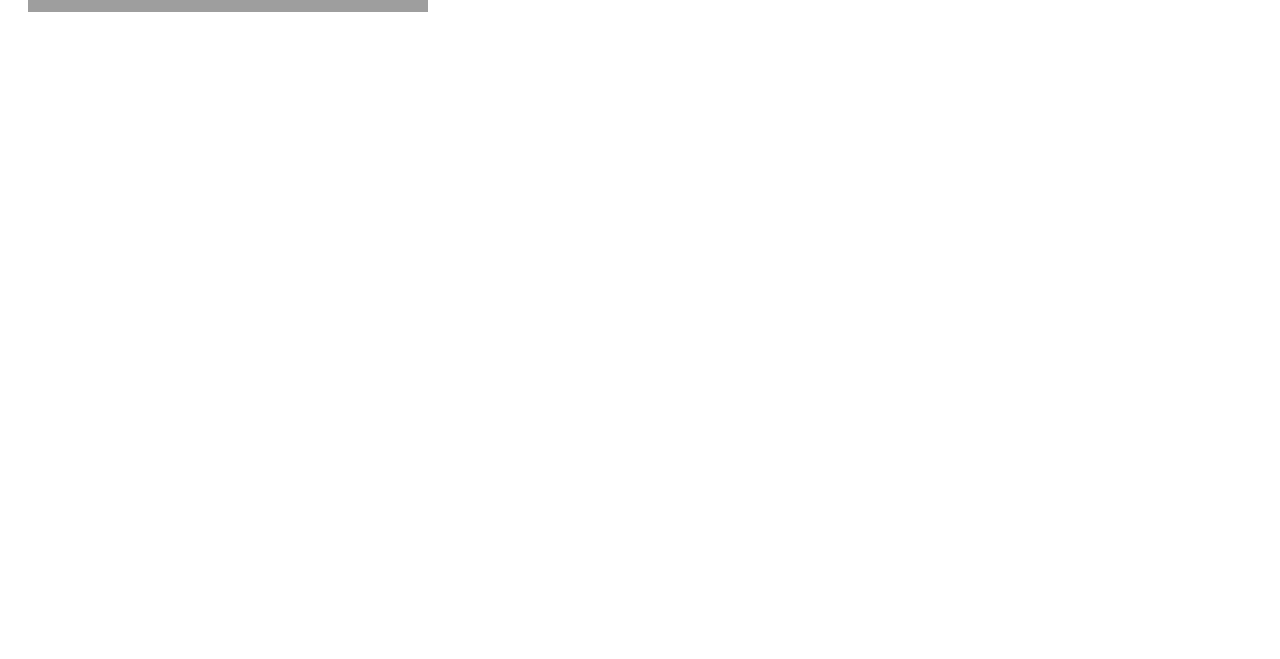
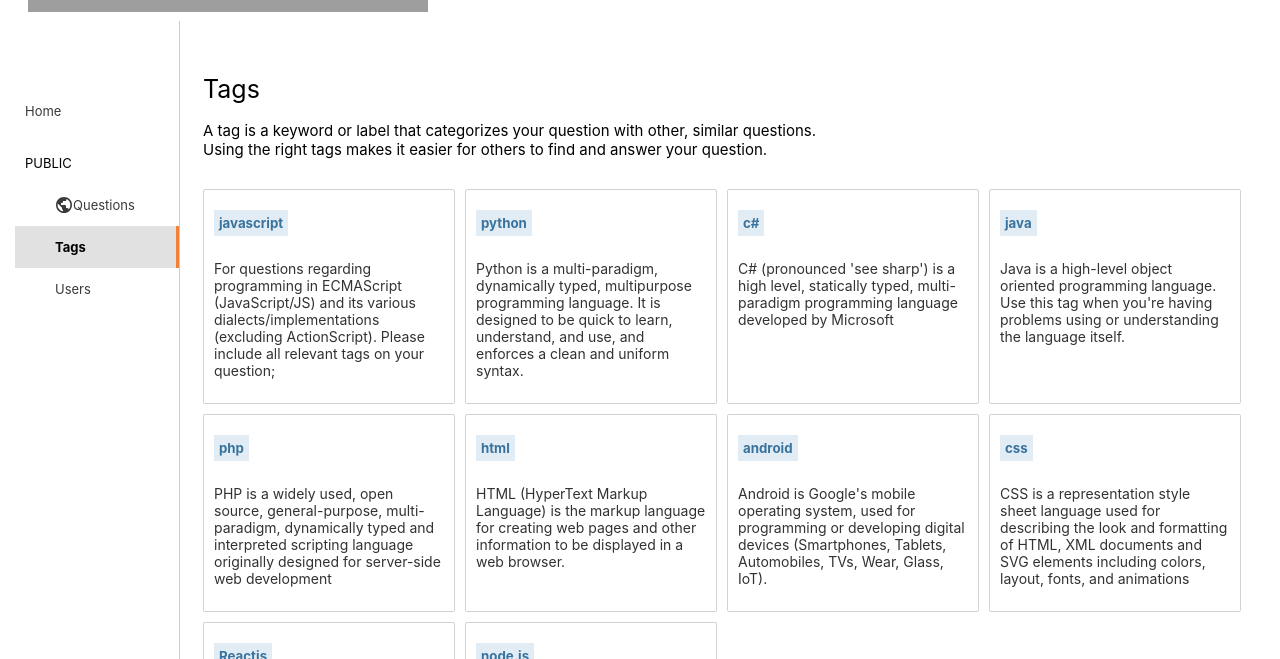
Before and after one commit to arjunn881/stackoverflow, a React (Create React App) app in the folder client/: page /Tags in a window 1280 px wide. Shown: the part 293-952 px from the top of the page. Before the commit the page ends 800 px from the top, so only its background shows below. Built offline with nearby package versions, Linux system fonts and the light colour scheme; grey boxes are pictures that could not be loaded.

Commit message:
04/08 23:16

```diff
--- a/client/src/AllRoutes.jsx
+++ b/client/src/AllRoutes.jsx
@@ -5,6 +5,7 @@ import { Auth } from "./pages/Auth/Auth";
 import { Questions } from "./pages/Questions/Questions";
 import { AskQuestion } from "./pages/AskQuestion/AskQuestion";
 import { DisplayQuestion } from "./pages/Questions/DisplayQuestion";
+import { Tags } from "./pages/Tags/Tags";
 
 export const AllRoutes = () => {
   return (
@@ -14,6 +15,7 @@ export const AllRoutes = () => {
       <Route path="/Questions" element={<Questions />} />
       <Route path="/AskQuestion" element={<AskQuestion />} />
       <Route path={`/Questions/:id`} element={<DisplayQuestion />} />
+      <Route path='/Tags' element={<Tags/>} />
     </Routes>
   );
 };
--- a/client/src/components/leftbar/Leftbar.jsx
+++ b/client/src/components/leftbar/Leftbar.jsx
@@ -31,7 +31,7 @@ export const Leftbar = () => {
             <p>Tags</p>
           </NavLink>
           <NavLink
-            to="/Tags"
+            to="/Users"
             className="side-nav-links"
             activeClassName="active"
             style={{ paddingLeft: "40px" }}
--- /dev/null
+++ b/client/src/pages/Tags/Tags.css
@@ -0,0 +1,34 @@
+.tags-h1{
+    margin-top: 30px;
+    font-weight: 400;
+}
+.tags-p{
+    margin: 0px;
+    font-size: 15px;
+}
+
+.tags-list-container{
+    padding: 30px 0px;
+    display: grid;
+    grid-template-columns: repeat(auto-fill, minmax(200px,1fr));
+    gap: 10px;
+}
+.tag{
+    padding: 10px;
+    border: solid 1px #d2d2d2;
+    border-radius: 2px;
+}
+
+.tag h5{
+    display: inline-block;
+    margin: 10px 0px;
+    padding: 5px 5px;
+    background-color:#e1ecf4 ;
+    color:#39739d;
+}
+
+.tag p{
+    font-size: 14px;
+    color:#323232;
+    line-height: 17px;
+}
--- /dev/null
+++ b/client/src/pages/Tags/Tags.jsx
@@ -0,0 +1,93 @@
+import React from "react";
+import { Leftbar } from "../../components/leftbar/Leftbar";
+import { TagsList } from "./TagsList";
+import "./Tags.css";
+
+export const Tags = () => {
+  const tagsList = [
+    {
+      id: 1,
+      tagName: "javascript",
+      tagDesc:
+        "For questions regarding programming in ECMAScript (JavaScript/JS) and its various dialects/implementations (excluding ActionScript). Please include all relevant tags on your question;",
+    },
+    {
+      id: 2,
+      tagName: "python",
+      tagDesc:
+        "Python is a multi-paradigm, dynamically typed, multipurpose programming language. It is designed to be quick to learn, understand, and use, and enforces a clean and uniform syntax.",
+    },
+    {
+      id: 3,
+      tagName: "c#",
+      tagDesc:
+        "C# (pronounced 'see sharp') is a high level, statically typed, multi-paradigm programming language developed by Microsoft",
+    },
+    {
+      id: 4,
+      tagName: "java",
+      tagDesc:
+        "Java is a high-level object oriented programming language. Use this tag when you're having problems using or understanding the language itself. ",
+    },
+    {
+      id: 5,
+      tagName: "php",
+      tagDesc:
+        "PHP is a widely used, open source, general-purpose, multi-paradigm, dynamically typed and interpreted scripting language originally designed for server-side web development",
+    },
+    {
+      id: 6,
+      tagName: "html",
+      tagDesc:
+        "HTML (HyperText Markup Language) is the markup language for creating web pages and other information to be displayed in a web browser.",
+    },
+    {
+      id: 7,
+      tagName: "android",
+      tagDesc:
+        "Android is Google's mobile operating system, used for programming or developing digital devices (Smartphones, Tablets, Automobiles, TVs, Wear, Glass, IoT).",
+    },
+    {
+      id: 8,
+      tagName: "css",
+      tagDesc:
+        "CSS is a representation style sheet language used for describing the look and formatting of HTML, XML documents and SVG elements including colors, layout, fonts, and animations",
+    },
+    {
+      id: 9,
+      tagName: "Reactjs",
+      tagDesc:
+        "React is a JavaScript library for building user interfaces. It uses a declarative, component-based paradigm and aims to be both efficient and flexible.",
+    },
+    {
+      id: 10,
+      tagName: "node.js",
+      tagDesc:
+        "Node.js is an event-based, non-blocking, asynchronous I/O runtime that uses Google's V8 JavaScript engine and libuv library. ",
+    },
+  ];
+
+  return (
+    <div className="home-container-1">
+      <Leftbar />
+
+      <div className="home-container-2">
+        <h1 className="tags-h1">Tags</h1>
+        <p className="tags-p">
+          A tag is a keyword or label that categorizes your question with other,
+          similar questions.
+        </p>
+        <p className="tags-p">
+          Using the right tags makes it easier for others to find and answer
+          your question.
+        </p>
+
+        <div className="tags-list-container">
+          {tagsList.map((tag) => (
+            <TagsList tag={tag} key={tagsList.id} />
+          ))}
+        </div>
+      </div>
+    </div>
+  );
+};
--- /dev/null
+++ b/client/src/pages/Tags/TagsList.jsx
@@ -0,0 +1,10 @@
+import React from 'react'
+
+export const TagsList = ({tag}) => {
+  return (
+    <div className='tag'>
+        <h5>{tag.tagName}</h5>
+        <p>{tag.tagDesc}</p>
+    </div>
+  )
+}
```
